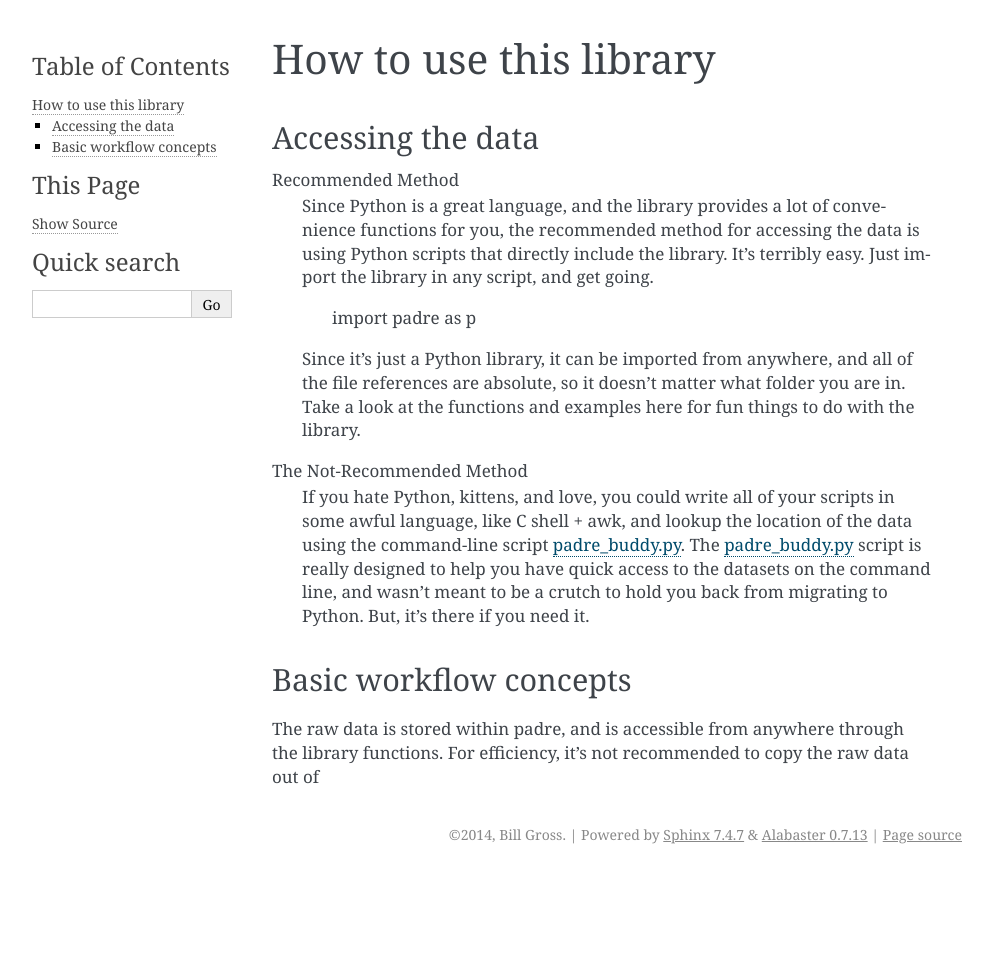
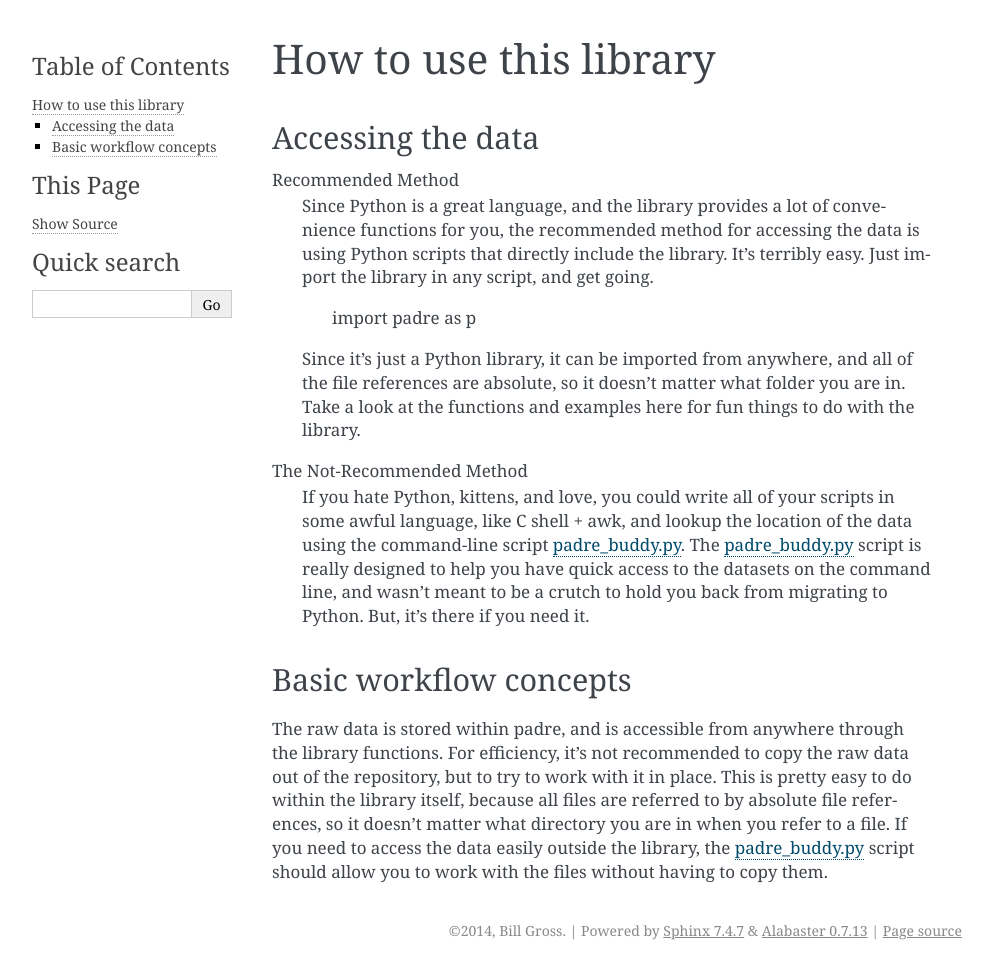
Before and after one commit to azraq27/padre, a Sphinx documentation site: the page built from docs/source/setup.rst, in a window 1280 px wide. Shown: the whole page, without its empty margins (148-1141 px from the left). Built offline with Sphinx 7.4.7, drawn with Linux system fonts in a browser that asks for light colours; before the commit the page ends 900 px from its top, so only the background shows below that.

Commit message:
updating docs

```diff
--- a/docs/source/setup.rst
+++ b/docs/source/setup.rst
@@ -26,4 +26,7 @@ Basic workflow concepts
 -------------------------
 
 The raw data is stored within padre, and is accessible from anywhere through the library functions. For efficiency, it's
-not recommended to copy the raw data out of
+not recommended to copy the raw data out of the repository, but to try to work with it in place. This is pretty easy to do within
+the library itself, because all files are referred to by absolute file references, so it doesn't matter what directory you are in
+when you refer to a file. If you need to access the data easily outside the library, the :doc:`padre_buddy.py <padre_buddy.py>` script should
+allow you to work with the files without having to copy them.
```
